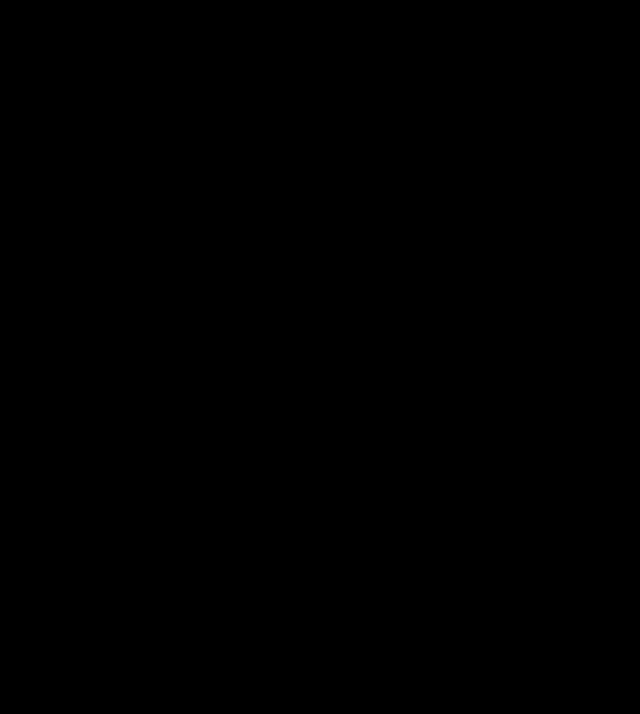
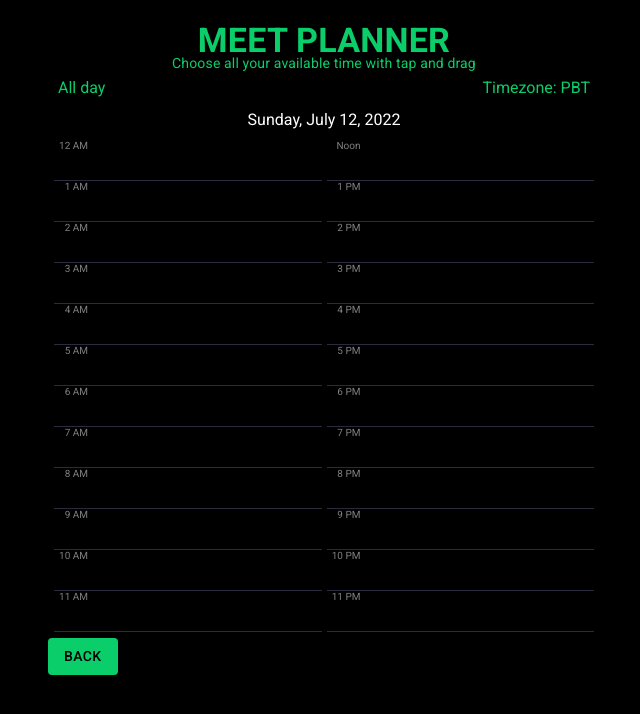
Before and after one commit to ramusee/meet_planner, a React (Create React App) app: page /meet_planner/timing in a window 1280 px wide. Before the commit this address had no page. Shown: the top 714 px of the page, without its empty margins (316-956 px from the left). Built offline with nearby package versions, Linux system fonts and the light colour scheme.

Commit message:
refactor routing

```diff
--- a/src/App.jsx
+++ b/src/App.jsx
@@ -11,10 +11,10 @@
 	return (
 		<Container maxWidth="sm" sx={{px: 0}}>
 			<Routes>
-				<Route path="/" element={<Layout/>}>
+				<Route path="/meet_planner" element={<Layout/>}>
 					<Route index element={<Home/>}/>
-					<Route path="/date" element={<DatePicker/>}/>
-					<Route path="/timing" element={<Timing/>}/>
+					<Route path="/meet_planner/date" element={<DatePicker/>}/>
+					<Route path="/meet_planner/timing" element={<Timing/>}/>
 				</Route>
 			</Routes>
 		</Container>
--- a/src/pages/datePicker/DatePicker.jsx
+++ b/src/pages/datePicker/DatePicker.jsx
@@ -51,14 +51,14 @@
 				   justifyContent="space-between"
 			>
 				<Button component={Link}
-						to="/"
+						to="/meet_planner/"
 						variant="contained"
 						color="success"
 				>
 					Back
 				</Button>
 				<Button component={Link}
-						to="/timing"
+						to="/meet_planner/timing"
 						variant="contained"
 						color="success"
 				>
--- a/src/pages/home/Home.jsx
+++ b/src/pages/home/Home.jsx
@@ -27,7 +27,7 @@
 						backgroundColor: '#09CE6999',
 						justifyContent: 'center',
 					}}>
-						<Link to="/">
+						<Link to="/meet_planner">
 							https://planing.msoft.team/a3djfg5
 						</Link>
 					</Box>
@@ -37,7 +37,7 @@
 				</Stack>
 			</Stack>
 			<Stack mt="40px" spacing={2} width="100%">
-				<Button variant="contained" color="success" component={Link} to="/date">
+				<Button variant="contained" color="success" component={Link} to="/meet_planner/date">
 					Fill up your slots
 				</Button>
 				<Button variant="contained" color="secondary">Share link</Button>
--- a/src/pages/timing/Timing.jsx
+++ b/src/pages/timing/Timing.jsx
@@ -28,7 +28,7 @@
 				<TimetableList hours={hoursPM}/>
 			</div>
 			<Button component={Link}
-					to="/date"
+					to="/meet_planner/date"
 					variant="contained"
 					color="success"
 			>
```
